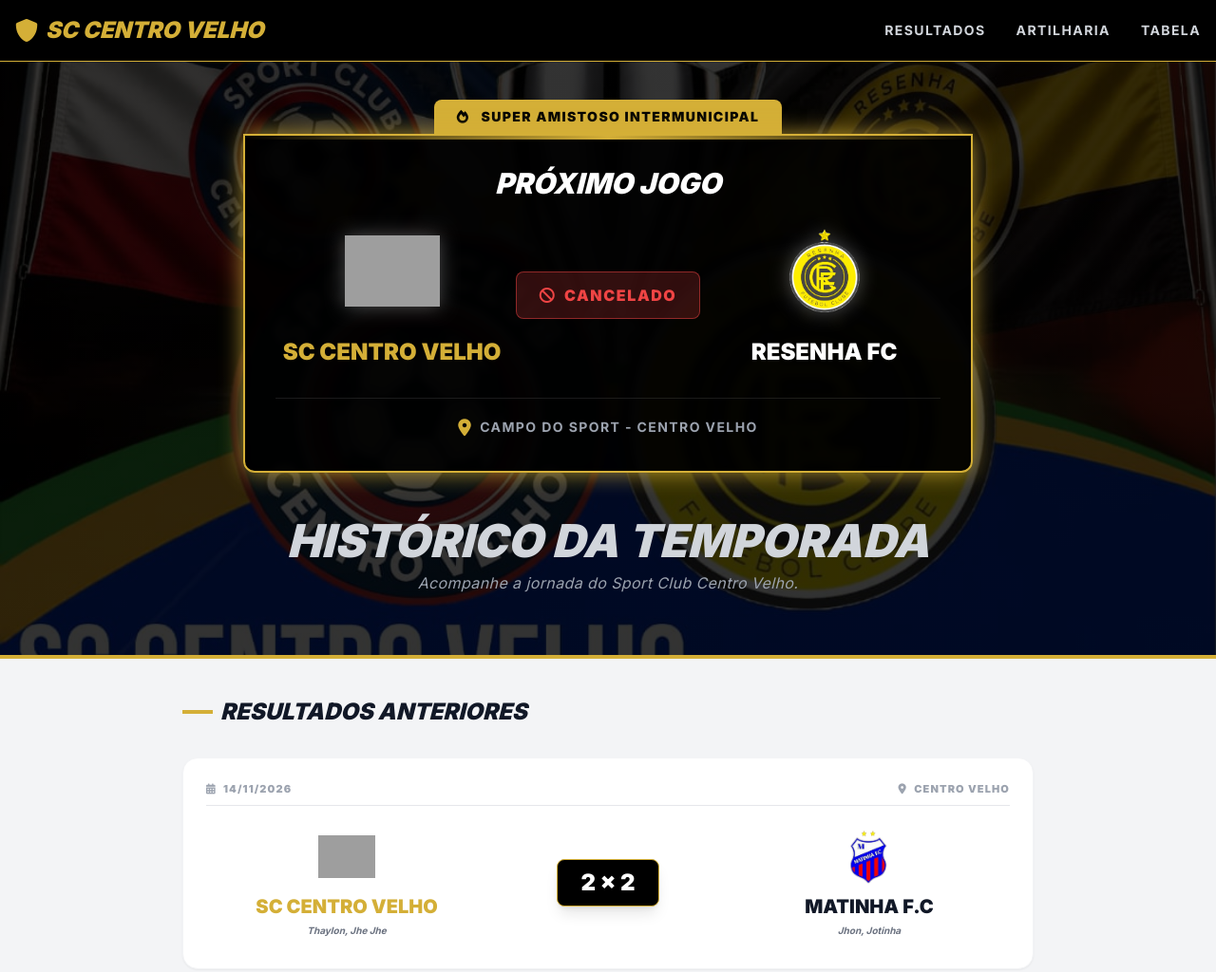
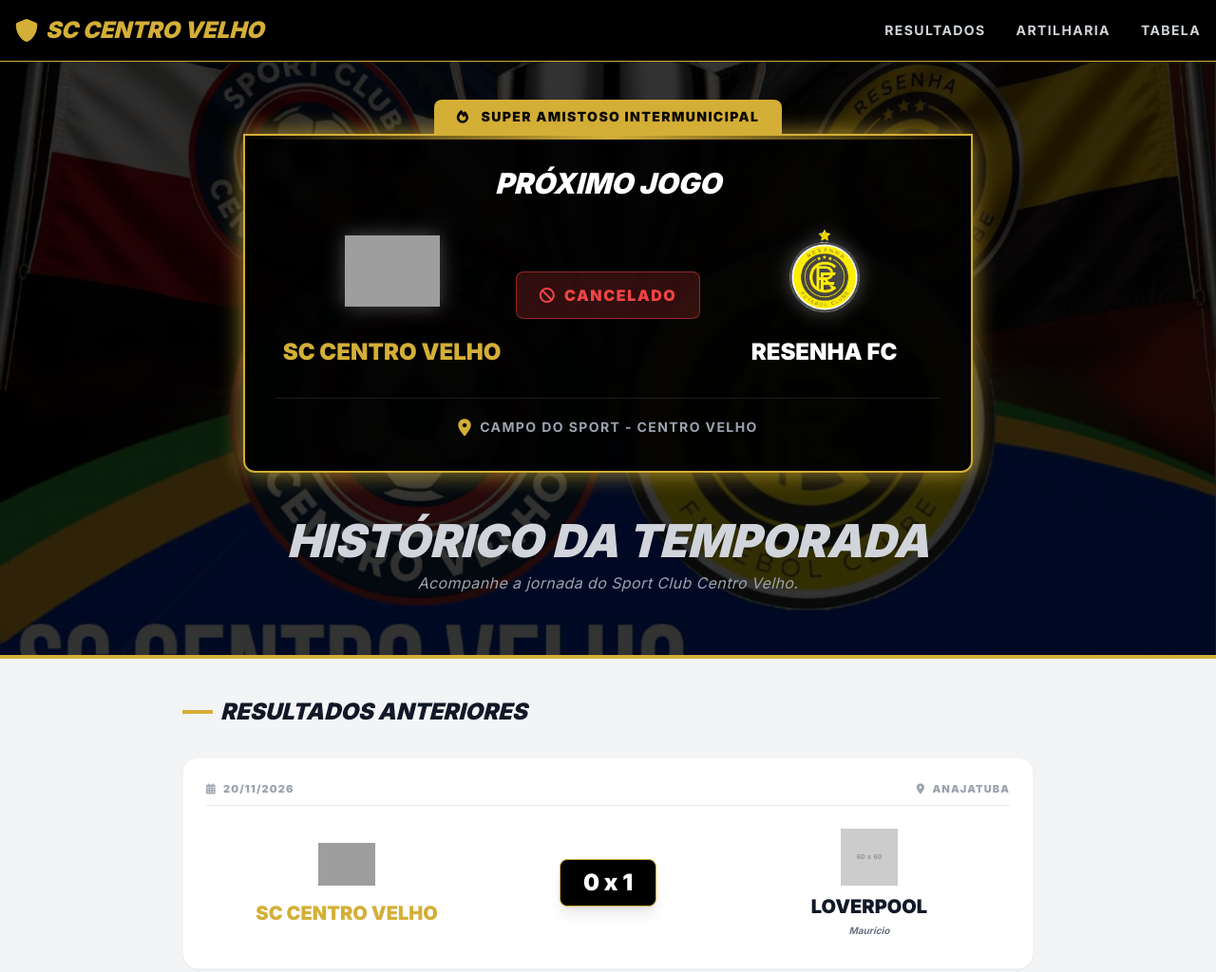
Before and after one commit to CentroVelho/SportClubCentroVelho.com.br, a plain HTML site: page index.html in a window 1280 px wide. Shown: the top 1024 px of the page at 95% size. Drawn offline with nearby package versions, Linux system fonts and the light colour scheme; grey boxes are pictures that could not be loaded; placeholder pictures from the web are drawn by us.

Commit message:
Add match data for SC Centro Velho

```diff
--- a/index.html
+++ b/index.html
@@ -316,6 +316,7 @@
 
         // --- DADOS DE PARTIDAS ---
         const matches = [
+            { date: '20/11/2026', home: 'SC Centro Velho', away: 'LoverPool', score: '0 x 1', location: 'Anajatuba', homeScorers: '', awayScorers: 'Maurício'},
             { date: '14/11/2026', home: 'SC Centro Velho', away: 'Matinha F.C', score: '2 x 2', location: 'Centro Velho', homeScorers: 'Thaylon, Jhe Jhe', awayScorers: 'Jhon, Jotinha' },
             { date: '21/10/2026', home: 'SC Centro Velho', away: 'Salgado FC', score: '2 x 1', location: 'Centro Velho', homeScorers: 'Thaylon, Paco', awayScorers: 'Jardel' },
             { date: '09/10/2026', home: 'SC Centro Velho', away: 'Potencial E.C.', score: '1 x 1', location: 'Centro Velho', homeScorers: 'Jhe Jhe', awayScorers: 'Thaylon' },
```
